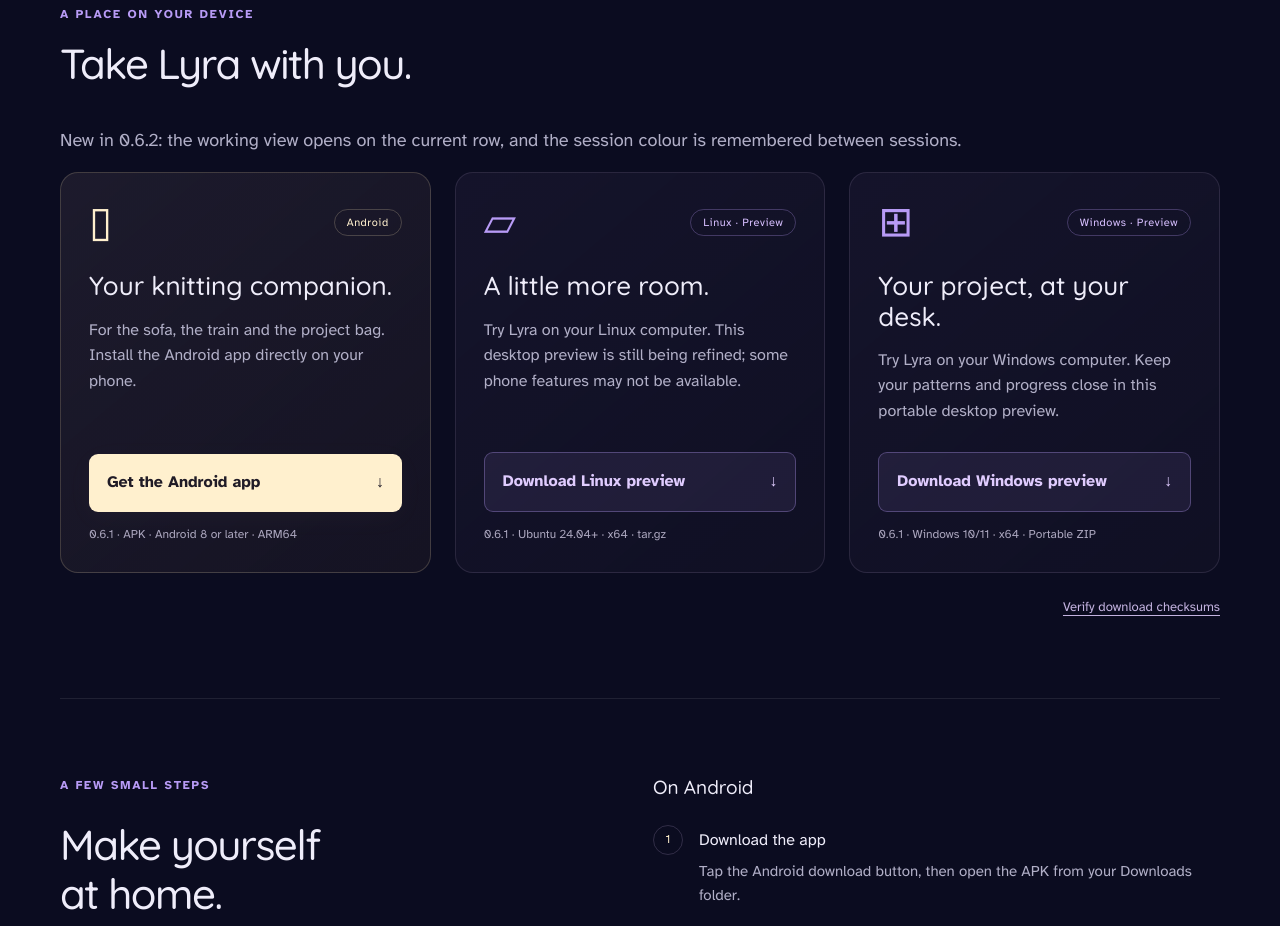
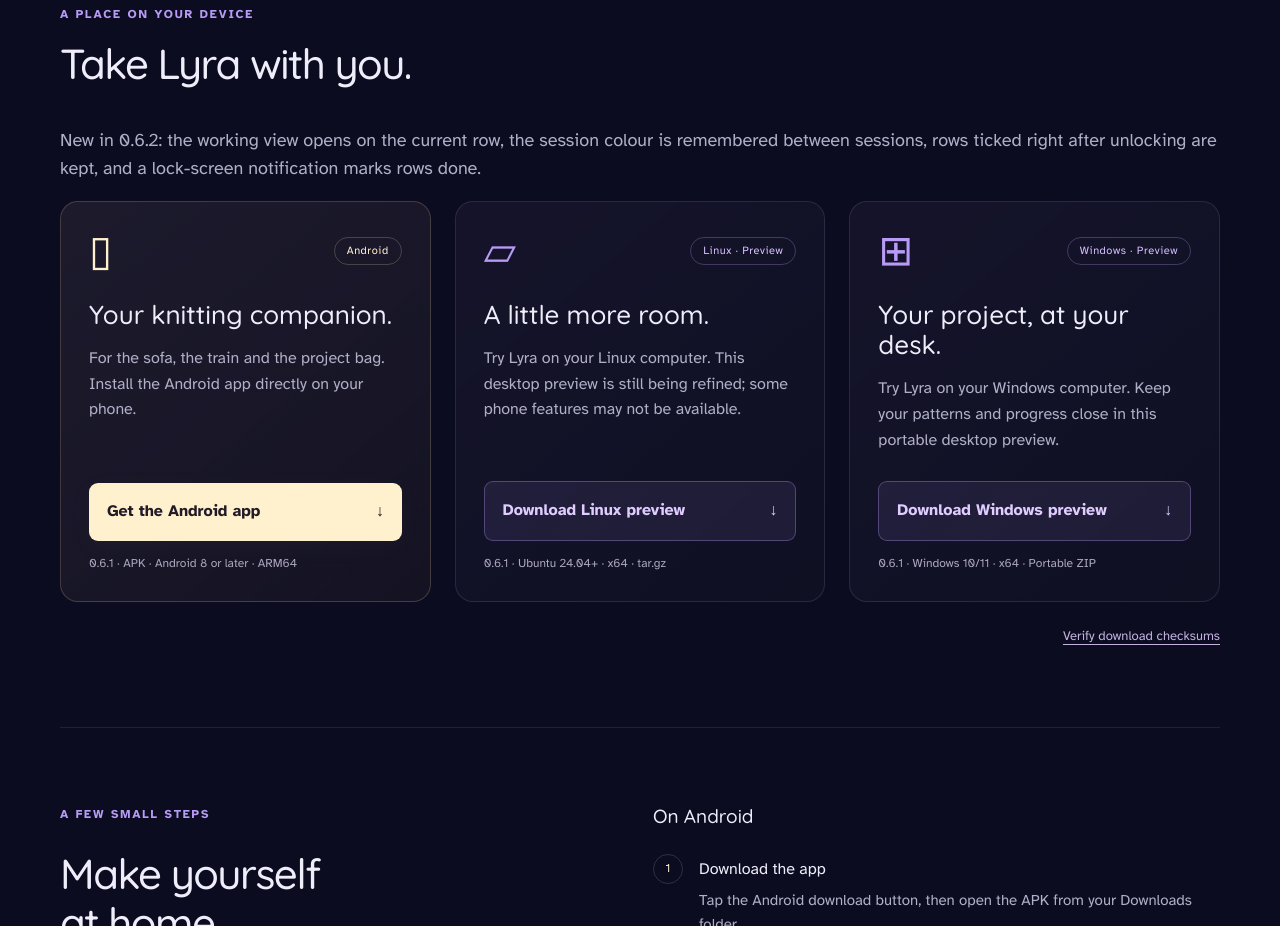
Before and after one commit to rfsilva13/lyra-downloads, a plain HTML site: page index.html in a window 1280 px wide. Shown: the part 2620-3546 px from the top of the page. Drawn offline with Linux system fonts and the light colour scheme.

Commit message:
Publish Lyra 0.6.2 build 504: lost-ticks fix and lock-screen row notification

```diff
--- a/index.html
+++ b/index.html
@@ -49,7 +49,7 @@
 </section>
 <section class="shell downloads" id="downloads" aria-labelledby="download-title">
   <div class="section-heading"><p class="eyebrow" data-en="A place on your device" data-pt="Um lugar no seu dispositivo">A place on your device</p><h2 id="download-title" data-en="Take Lyra with you." data-pt="Leve a Lyra consigo.">Take Lyra with you.</h2></div>
-  <p class="release-note" data-en="New in 0.6.2: the working view opens on the current row, and the session colour is remembered between sessions." data-pt="Novidades da 0.6.2: a vista de trabalho abre na linha atual e a cor de sessão é lembrada entre sessões.">New in 0.6.2: the working view opens on the current row, and the session colour is remembered between sessions.</p>
+  <p class="release-note" data-en="New in 0.6.2: the working view opens on the current row, the session colour is remembered between sessions, rows ticked right after unlocking are kept, and a lock-screen notification marks rows done." data-pt="Novidades da 0.6.2: a vista de trabalho abre na linha atual, a cor de sessão é lembrada entre sessões, as linhas marcadas logo após desbloquear o telemóvel ficam guardadas e uma notificação no ecrã bloqueado marca linhas feitas.">New in 0.6.2: the working view opens on the current row, the session colour is remembered between sessions, rows ticked right after unlocking are kept, and a lock-screen notification marks rows done.</p>
   <div class="download-grid">
     <article class="download-card android"><div class="card-top"><span class="platform-icon" aria-hidden="true">▯</span><span class="badge" data-en="Android" data-pt="Android">Android</span></div><h3 data-en="Your knitting companion." data-pt="Companhia para as suas malhas.">Your knitting companion.</h3><p data-en="For the sofa, the train and the project bag. Install the Android app directly on your phone." data-pt="Para o sofá, o comboio e o saco de trabalhos. Instale a aplicação Android diretamente no telemóvel.">For the sofa, the train and the project bag. Install the Android app directly on your phone.</p><a class="button primary" href="./lyra-0.6.2-android-arm64.apk" download><span data-en="Get the Android app" data-pt="Obter a aplicação Android">Get the Android app</span><span aria-hidden="true">↓</span></a><small data-en="0.6.1 · APK · Android 8 or later · ARM64" data-pt="0.6.1 · APK · Android 8 ou posterior · ARM64">0.6.1 · APK · Android 8 or later · ARM64</small></article>
     <article class="download-card" id="desktop"><div class="card-top"><span class="platform-icon desktop-icon" aria-hidden="true">▱</span><span class="badge violet" data-en="Linux · Preview" data-pt="Linux · Prévia">Linux · Preview</span></div><h3 data-en="A little more room." data-pt="Um pouco mais de espaço.">A little more room.</h3><p data-en="Try Lyra on your Linux computer. This desktop preview is still being refined; some phone features may not be available." data-pt="Experimente a Lyra no computador Linux. Esta prévia ainda está a ser aperfeiçoada; algumas funcionalidades do telemóvel poderão não estar disponíveis.">Try Lyra on your Linux computer. This desktop preview is still being refined; some phone features may not be available.</p><a class="button secondary" href="./lyra-0.6.1-linux-x64.tar.gz" download><span data-en="Download Linux preview" data-pt="Descarregar prévia Linux">Download Linux preview</span><span aria-hidden="true">↓</span></a><small data-en="0.6.1 · Ubuntu 24.04+ · x64 · tar.gz" data-pt="0.6.1 · Ubuntu 24.04+ · x64 · tar.gz">0.6.1 · Ubuntu 24.04+ · x64 · tar.gz</small></article>
```
Also changed, not shown: SHA256SUMS.txt.
